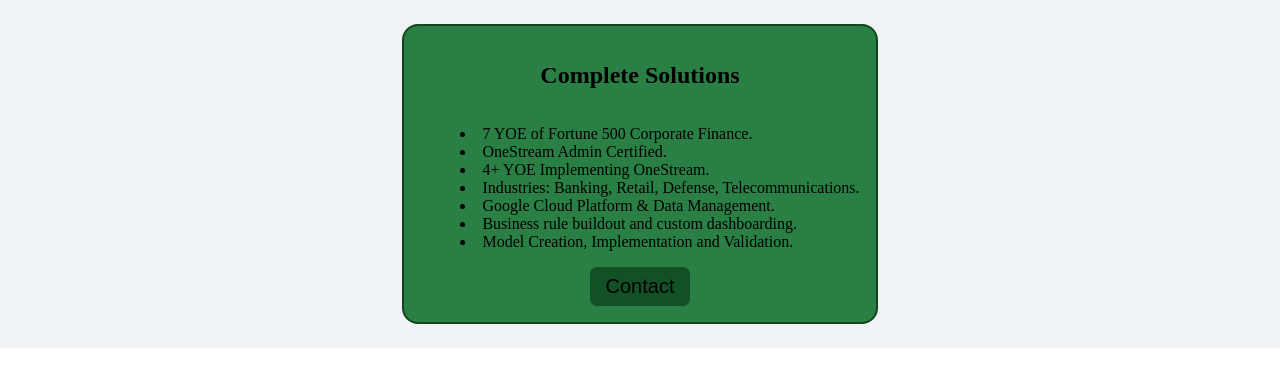
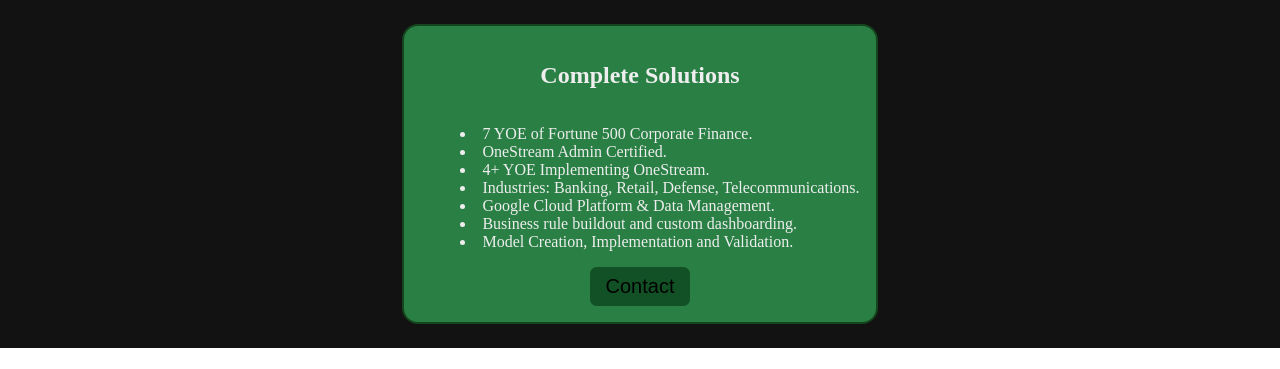
Before and after one commit to Kiddeke/full-clear-solutions-website, a website: page index.html in a window 1280 px wide. Shown: the part 90-459 px from the top of the page. Drawn offline with Linux system fonts and the light colour scheme; a script that the page names is missing.

Commit message:
Add dark mode

```diff
--- a/index.html
+++ b/index.html
@@ -29,7 +29,7 @@
 </script>
 
 
-  <body>
+<body class="dark-theme || light-theme">
 
     <div class="header">
       <div class="headerlogo">
@@ -42,6 +42,7 @@
           <li><a href="./about.html">About</a></li>
           <li><a href="./contact.html">Contact</a></li>
           <li><a href="./history.html">History</a></li>
+          <button class="btn-toggle">Toggle Dark Mode</button>
         </ul>
       </div>
     </div>
--- a/script.js
+++ b/script.js
@@ -36,3 +36,12 @@
     signupButton.style.color = '#f9faf8';
   }, 500);
 });
+
+// Select the button
+const btn = document.querySelector('.btn-toggle');
+
+// Listen for a click on the button
+btn.addEventListener('click', function() {
+  // Then toggle (add/remove) the .dark-theme class to the body
+  document.body.classList.toggle('dark-theme');
+});
--- a/style.css
+++ b/style.css
@@ -1,5 +1,5 @@
 /* Base styles */
-html, body {
+body {
   display: flex;
   flex-direction: column;
   justify-content: center;
@@ -7,6 +7,11 @@
   margin: 0;
   padding: 0;
   background-color: #f0f3f5;
+}
+
+body.dark-theme {
+  color:#eee;
+  background-color: #121212;
 }
 
 .icon {
```
